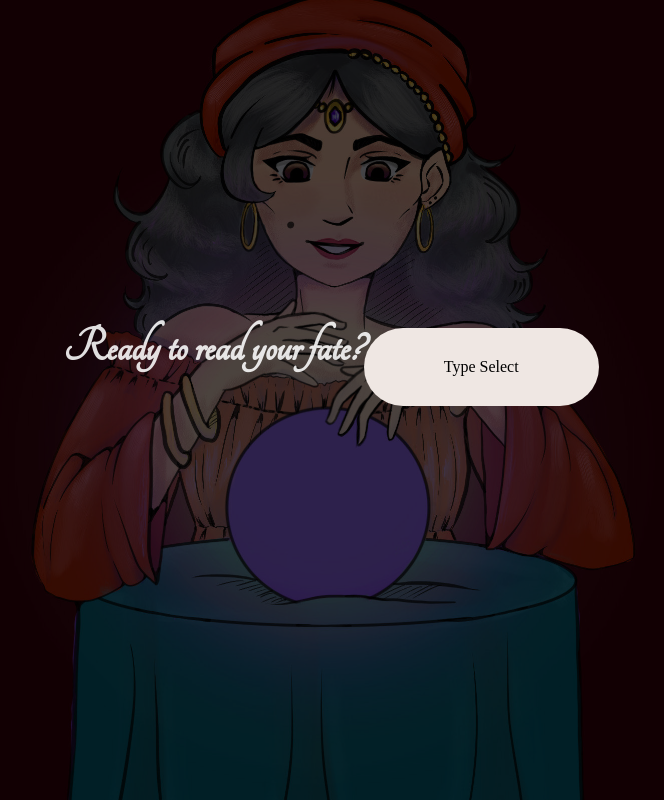
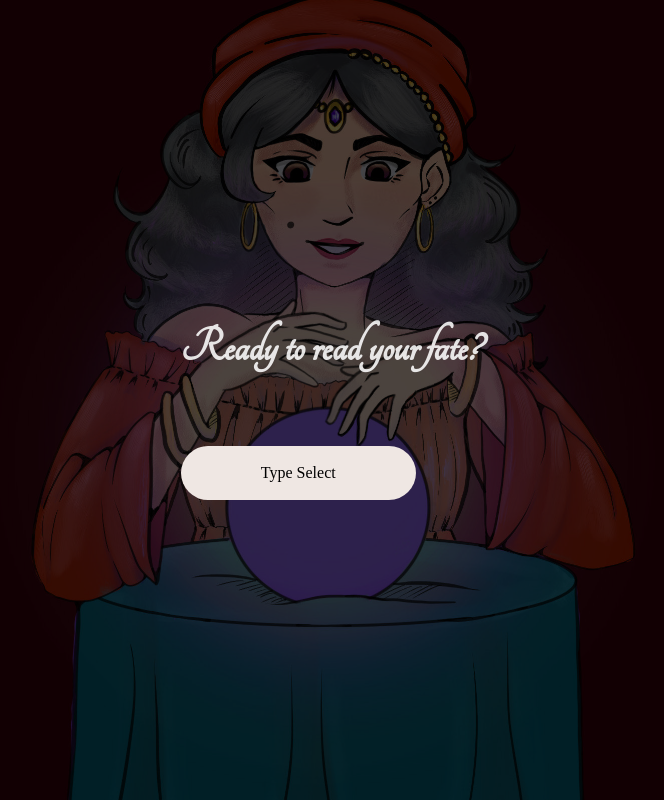
Before and after one commit to ArturMigulea/Tarot-Reading, a React (Vite) app: page /#/ in a window 1280 px wide. Shown: the whole page, without its empty margins (309-973 px from the left). Built offline with nearby package versions, Linux system fonts and the light colour scheme; a web font is replaced by a local one.

Commit message:
Update Title.jsx

```diff
--- a/src/Screens/Title.jsx
+++ b/src/Screens/Title.jsx
@@ -7,7 +7,7 @@ function Title() {
 
     return (
         <div className='ScreenContainer gypsy-bg-img bg-img'>
-            <div style={{ marginTop: "20%", display: "flex", justifyContent: "center" }}>
+            <div style={{ marginTop: "20%", display: "flex", justifyContent: "center", flexDirection: "column"}}>
                 <h1>Ready to read your fate?</h1>
 
                 <MultiUseButton
```
